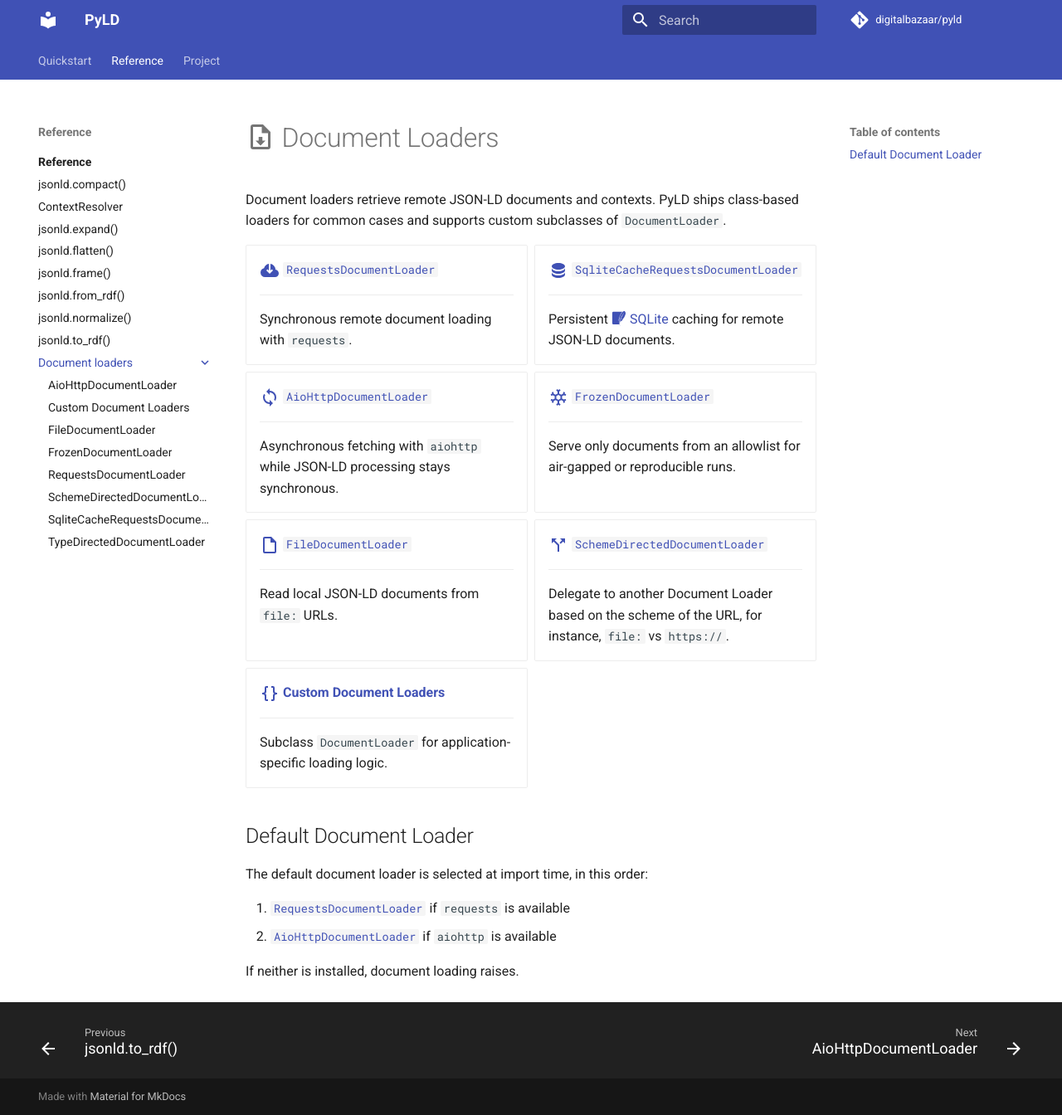
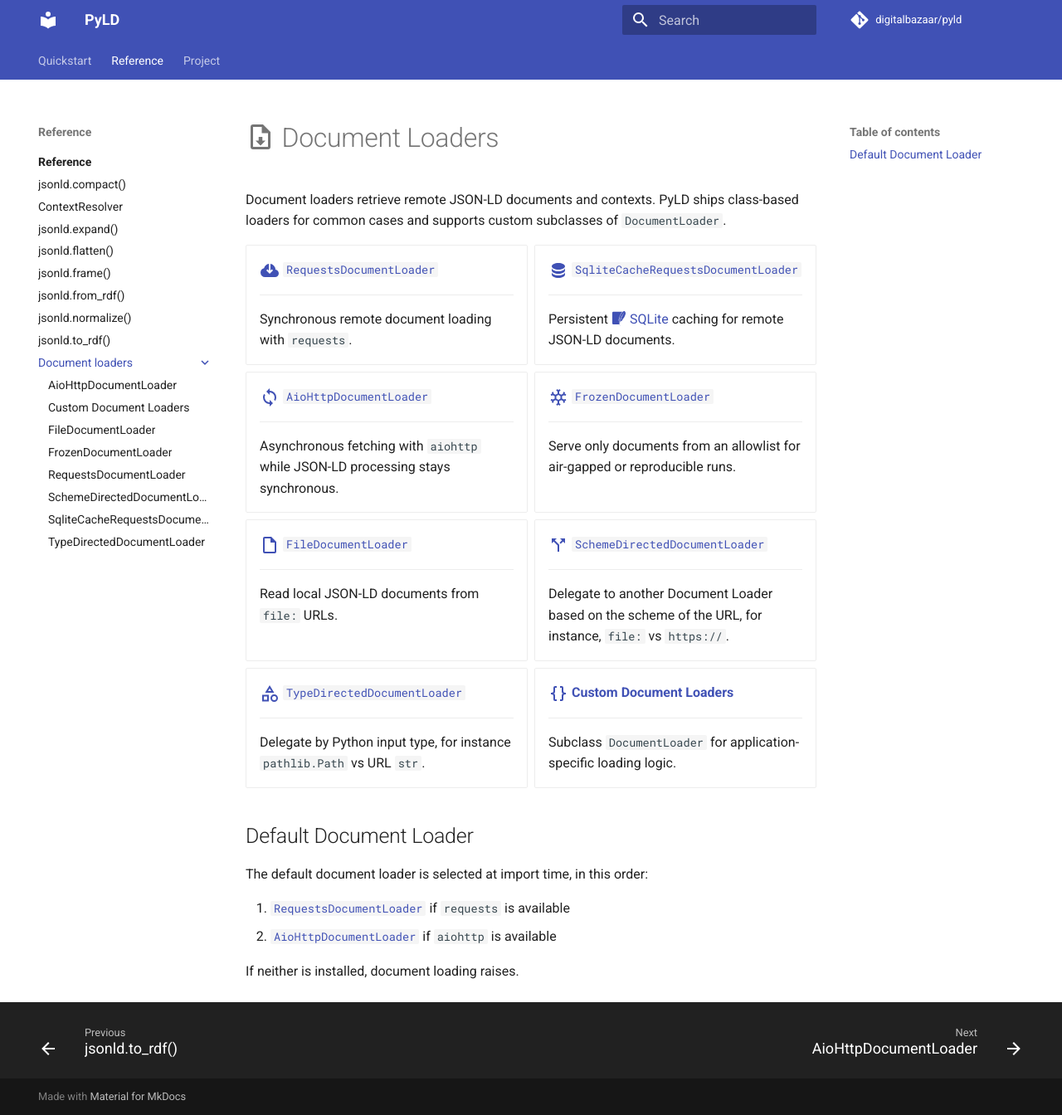
Before and after one commit to digitalbazaar/pyld, an MkDocs documentation site: the page built from docs/reference/document-loaders/index.md, in a window 1280 px wide and 1344 px high. Shown: the whole window at 83% size. Built offline with MkDocs 1.6.1 and Material for MkDocs 9.7.7, drawn with Linux system fonts in a browser that asks for light colours; comment, search, counter and statistics services are not loaded.

Commit message:
List `TypeDirectedDocumentLoader`

```diff
--- a/docs/reference/document-loaders/index.md
+++ b/docs/reference/document-loaders/index.md
@@ -44,6 +44,12 @@
 
     Delegate to another Document Loader based on the scheme of the URL, for instance, `file:` vs `https://`.
 
+-   [:material-shape-outline:{ .lg .middle } `TypeDirectedDocumentLoader`](type-directed.md)
+
+    ---
+
+    Delegate by Python input type, for instance `pathlib.Path` vs URL `str`.
+
 -   [:material-code-braces:{ .lg .middle } __Custom Document Loaders__](custom.md)
 
     ---
```
